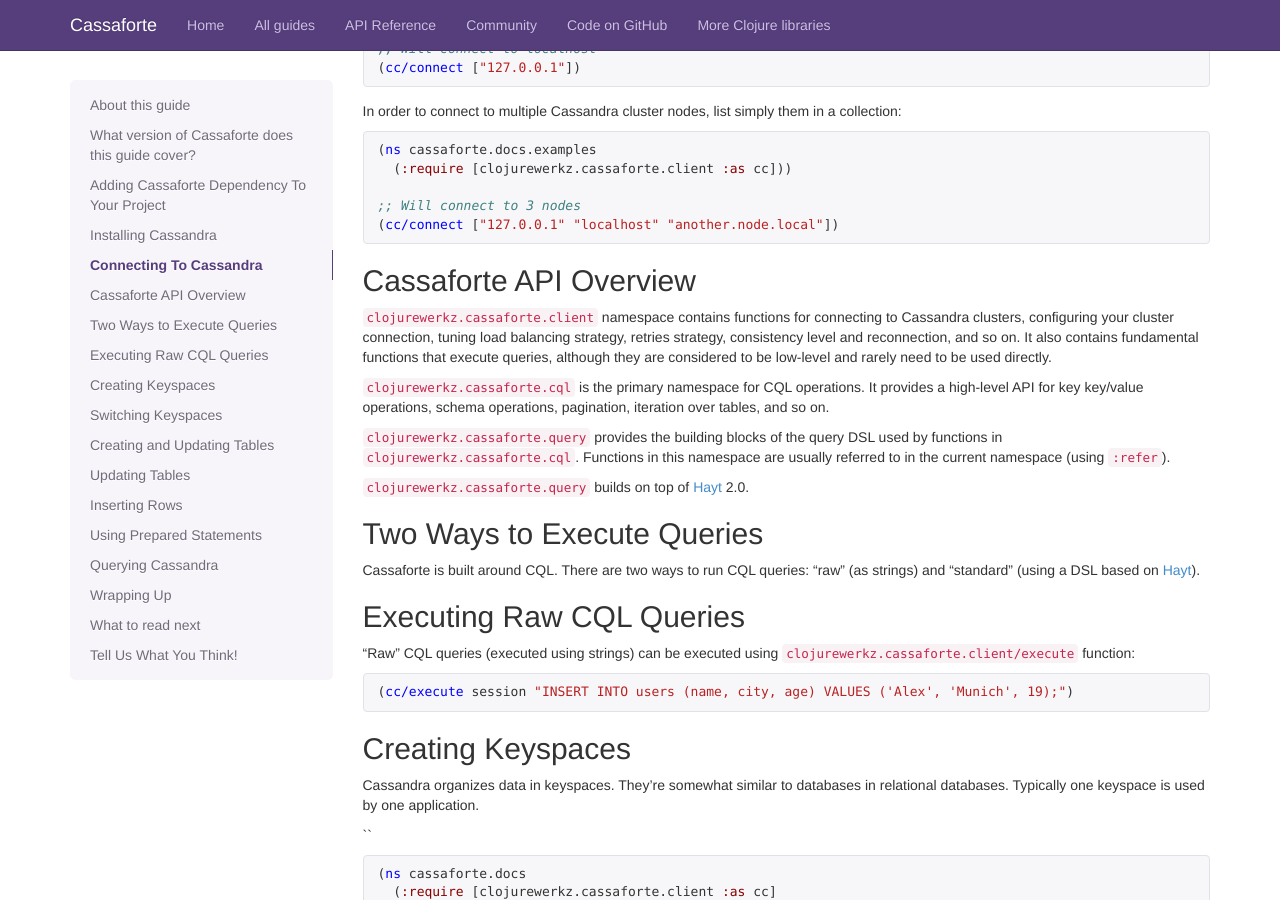
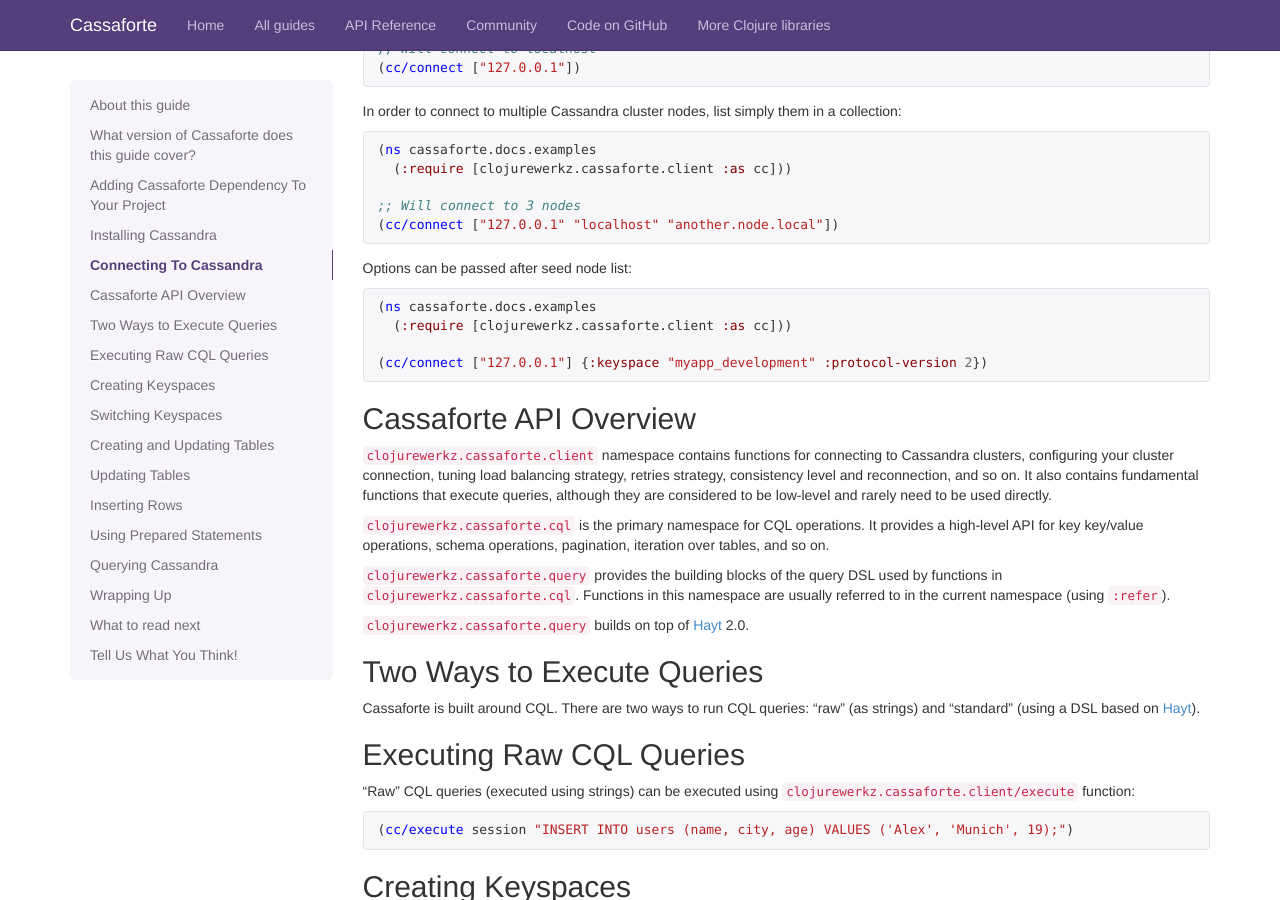
Before and after one commit to clojurewerkz/cassaforte.docs, a Jekyll site: the page built from articles/getting_started.md, in a window 1280 px wide and 900 px high, scrolled down 1890 px. Built offline with Jekyll 4.4.1, drawn with Linux system fonts in a browser that asks for light colours; some web fonts are replaced; Markdown is read by kramdown in place of the engine named in the settings.

Commit message:
Demonstrate how to connect with options

````diff
--- a/articles/getting_started.md
+++ b/articles/getting_started.md
@@ -143,6 +143,15 @@ simply them in a collection:
 
 ;; Will connect to 3 nodes
 (cc/connect ["127.0.0.1" "localhost" "another.node.local"])
+```
+
+Options can be passed after seed node list:
+
+```clj
+(ns cassaforte.docs.examples
+  (:require [clojurewerkz.cassaforte.client :as cc]))
+
+(cc/connect ["127.0.0.1"] {:keyspace "myapp_development" :protocol-version 2})
 ```
 
 ## Cassaforte API Overview
````
